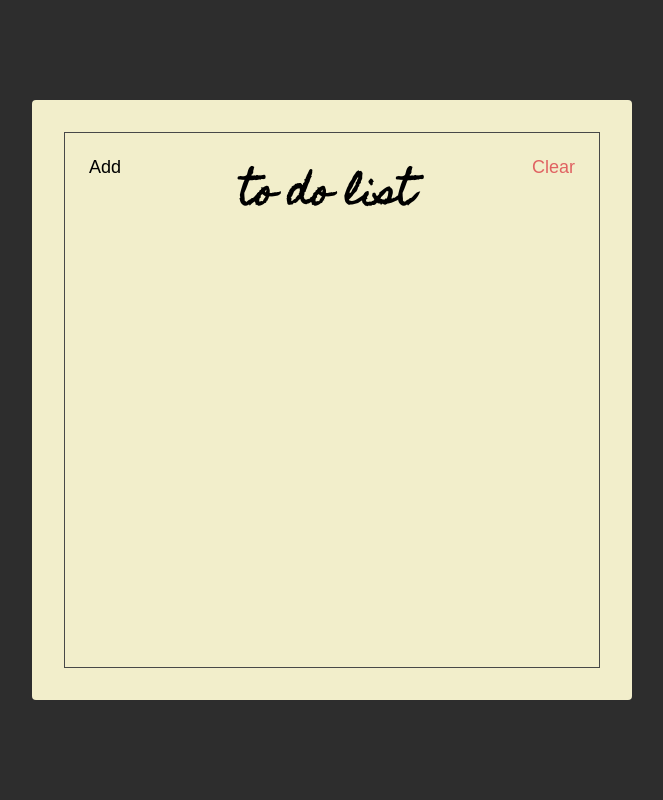
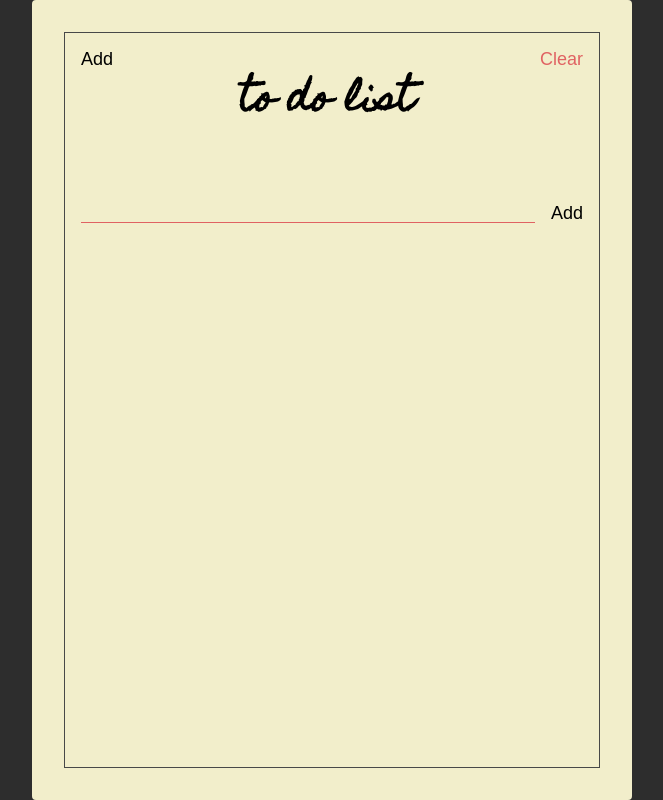
Before and after one commit to Fikrifire19/starter-for-react, a website: page index.html in a window 1280 px wide. Shown: the whole page, without its empty margins (308-971 px from the left). Drawn offline with Linux system fonts and the light colour scheme.

Commit message:
membuat section todo list

```diff
--- a/index.html
+++ b/index.html
@@ -14,11 +14,17 @@
   <body>
     <div class="container">
       <div class="frame">
-        <div class="header">
+        <section class="header">
           <button class="header-btn">Add</button>
           <h1 class="header-title">To Do List</h1>
           <button class="header-btn main-color-red">Clear</button>
-        </div>
+        </section>
+        <section class="add">
+          <form action="" class="add-form">
+            <input type="text" class="add-input" />
+            <button class="add-btn">Add</button>
+          </form>
+        </section>
       </div>
     </div>
   </body>
--- a/styles.css
+++ b/styles.css
@@ -28,7 +28,7 @@ html {
 }
 .container {
   width: 600px;
-  height: 600px;
+  height: 800px;
   border-radius: 4px;
   background-color: #f2eecb;
   padding: 32px;
@@ -53,8 +53,37 @@ html {
 .header-btn {
   font-size: 1.8rem;
   font-family: "Bungee", sans-serif;
-  padding: 24px;
+  padding: 16px;
   background: unset;
   outline: unset;
   border: unset;
+  cursor: pointer;
 }
+.add {
+  padding: 16px;
+}
+.add-form {
+  display: flex;
+  align-items: flex-start;
+}
+.add-input {
+  border: unset;
+  background: unset;
+  padding: 0 64px;
+  flex: 1;
+  border-bottom: 1px solid var(--main-color-red);
+  outline: unset;
+  font-family: "Homemade Apple", sans-serif;
+  font-size: 16px;
+  text-transform: lowercase;
+}
+.add-btn {
+  background: unset;
+  border: unset;
+  outline: unset;
+  font-size: 1.8rem;
+  font-family: "Bungee", sans-serif;
+  padding: 16px;
+  padding-right: unset;
+  cursor: pointer;
+}
```
